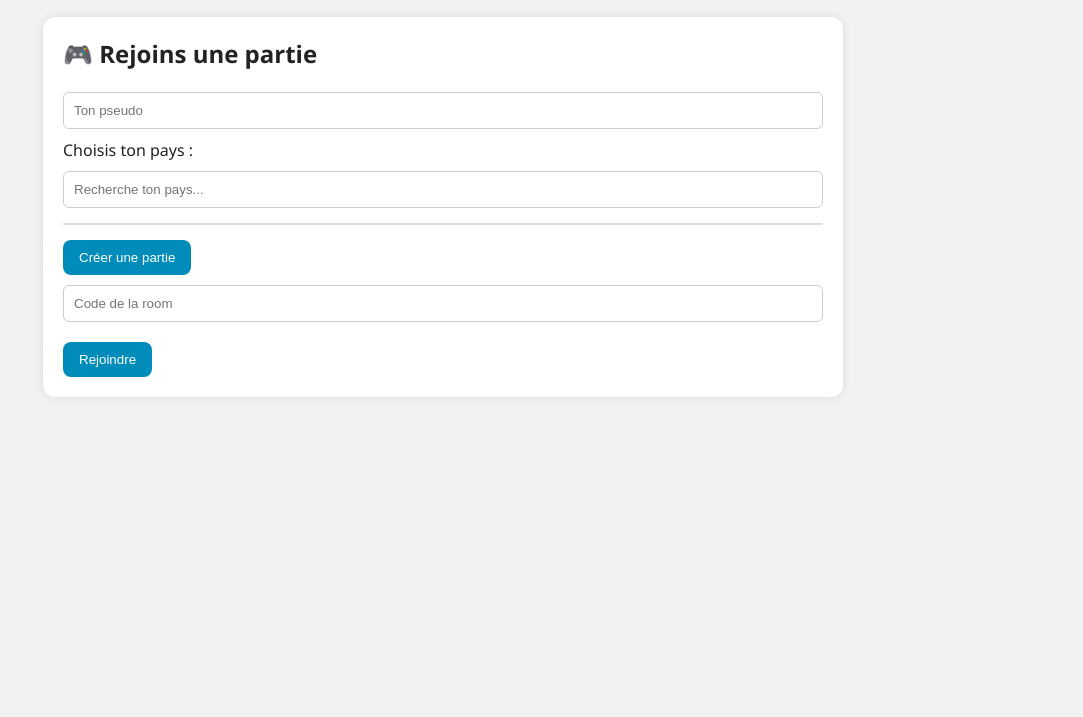
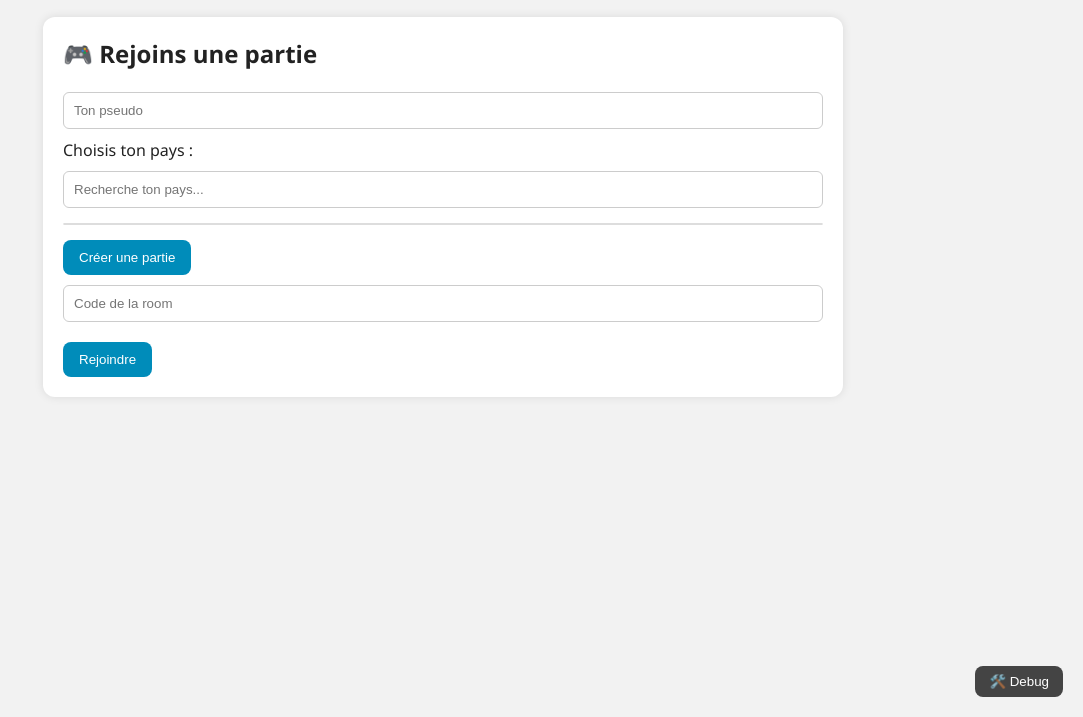
Before and after one commit to lenversdudecor/Le-Ballon-de-Plomb, a plain HTML site: page index.html in a window 1280 px wide. Shown: the part 83-800 px from the top of the page, without its empty margins (197-1280 px from the left). Drawn offline with Linux system fonts and the light colour scheme; no server answers.

Commit message:
Update index.html
bouton debug

```diff
--- a/index.html
+++ b/index.html
@@ -80,5 +80,9 @@
   <script type="module" src="js/allCountries.js"></script>
   <script type="module" src="js/app.js"></script>
 
+  <button id="debugAccessBtn" class="hidden" style="position: fixed; bottom: 20px; right: 20px; z-index: 999; background: #444; color: white; padding: 8px 14px; border: none; border-radius: 8px; cursor: pointer;">
+  🛠️ Debug
+</button>
+
 </body>
 </html>
```
